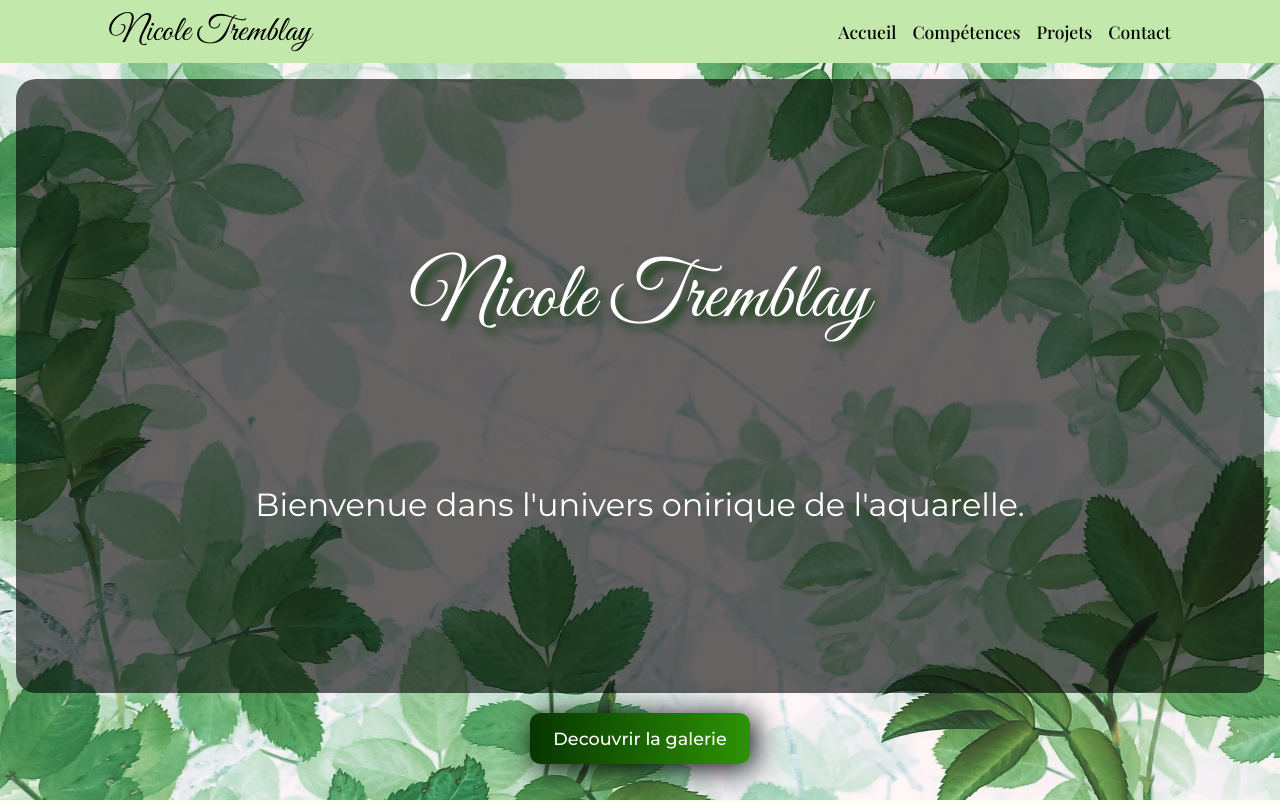
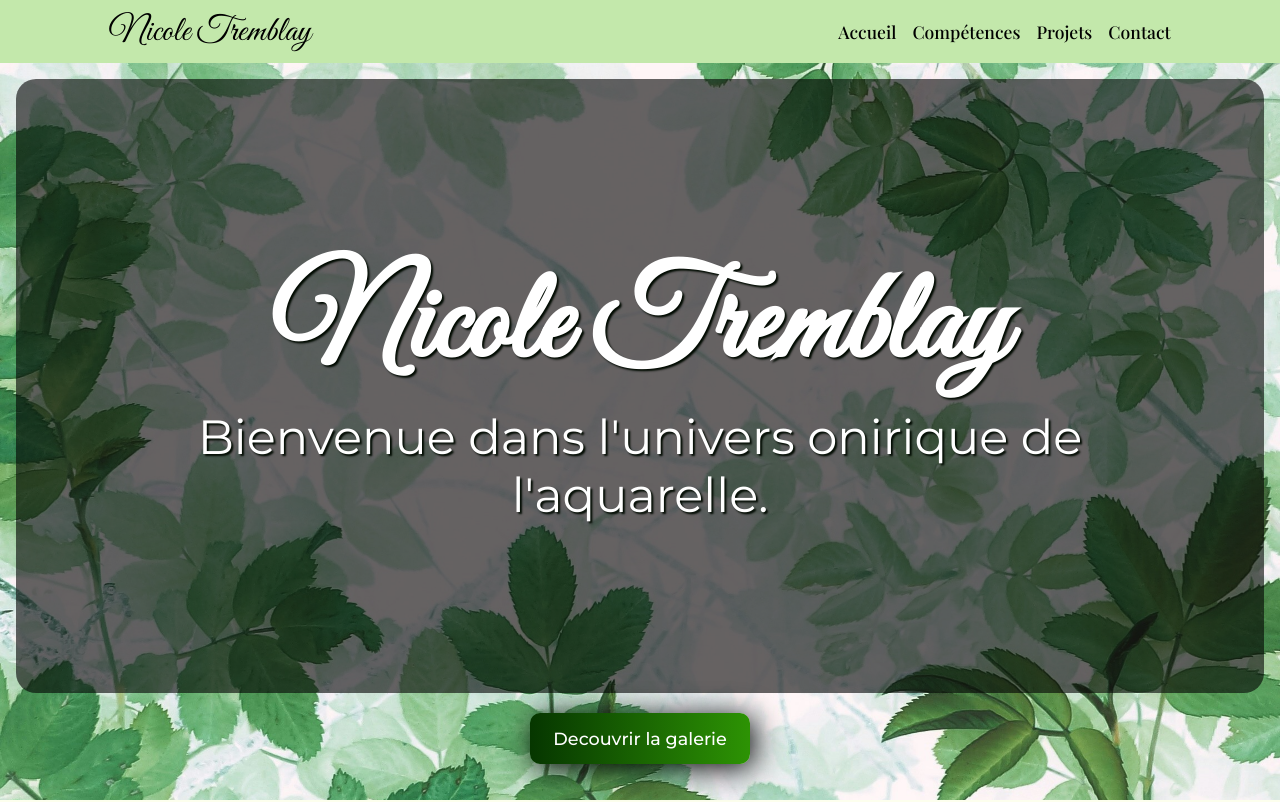
Before and after one commit to Kaazell/nicole-aquarelle, a React (Vite) app: page / in a window 1280 px wide. Shown: the top 802 px of the page. Built offline with nearby package versions, Linux system fonts and the light colour scheme; a web font is replaced by a local one.

Commit message:
feat: landing responsiveness

```diff
--- a/src/pages/Home/style.module.scss
+++ b/src/pages/Home/style.module.scss
@@ -27,13 +27,14 @@
         @include great-vibes;
         color: white;
         font-size: 5em;
-        text-shadow: rgb(0, 59, 0) 6px 6px 8px;
+        text-shadow: rgb(0, 10, 0) 2px 2px 2px;
         max-width: 960px;
     }
     &__introduction {
         font-size: 2rem;
         max-width: 960px;
         color: white;
+        text-shadow: rgb(0, 10, 0) 2px 2px 2px;
 
     }
 }
@@ -64,7 +65,21 @@
 }
 
 @media screen and (min-width: 650px) {
-    h2 {
-        margin: 30px 0;
+    .landing {
+        &__center {
+            justify-content: center;
+        }
+        &__title {
+            @include great-vibes;
+            font-weight: 700;
+            color: white;
+            font-size: 8em;
+        }
+        &__introduction {
+            font-size: 3rem;
+            max-width: 960px;
+            color: white;
+
+        }
     }
 }
```
